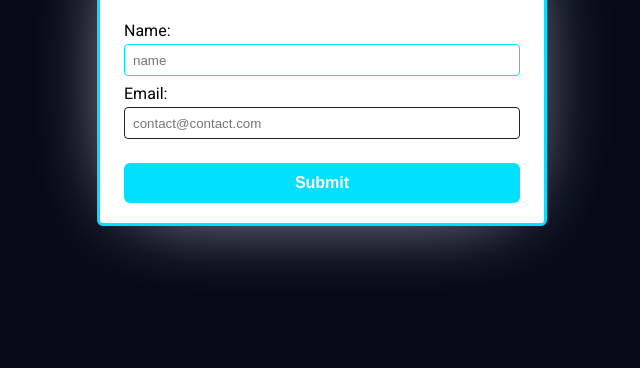
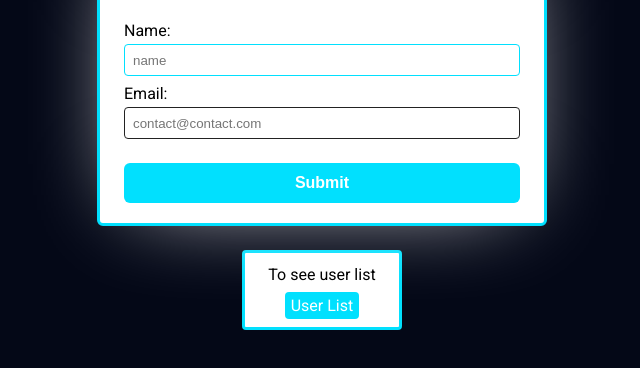
Before and after one commit to Vinicius-A-R/Challenge-NodeJS-Incodde, a plain HTML site: page frontend/index.html in a window 1280 px wide. Shown: the part 164-532 px from the top of the page, without its empty margins (318-958 px from the left). Drawn offline with Linux system fonts and the light colour scheme.

Commit message:
Add new tag link to another page

```diff
--- a/frontend/css/styles.css
+++ b/frontend/css/styles.css
@@ -6,17 +6,21 @@
 
 body {
   height: 100vh;
-  display: flex;
-  justify-content: center;
-  align-items: flex-start;
   font-family: 'Roboto', sans-serif;
   background-color: #040817;
+}
+
+section {
+  width: 100%;
+  display: flex;
+  margin-top: 80px;
+  justify-content: center;
+  clear: both;
 }
 
 .form {
   width: 450px;
   height: 310px;
-  margin-top: 80px;
   padding: 16px 24px;
   border: 3px solid #01e0fe;
   border-radius: 6px;
@@ -74,4 +78,46 @@ button {
   font-size: 16px;
   font-weight: 700;
   color: #fff;
+  cursor: pointer;
 }
+
+button:hover {
+  background-color: #01cce0;
+}
+
+#page::before {
+  clear: both;
+}
+
+#page {
+  width: 160px;
+  padding: 12px 16px;
+  background-color: #fff;
+  border: 3px solid #01e0fe;
+  border-radius: 4px;
+
+  margin: 0 auto;
+  margin-top: 24px;
+}
+
+#page span {
+  display: block;
+  text-align: center;
+  padding-bottom: 12px;
+}
+
+#user-list {
+  text-align: center;
+}
+
+#user-list a {
+  text-decoration: none;
+  padding: 4px 6px;
+  color: #fff;
+  border-radius: 4px;
+  background-color: #01e0fe;
+}
+
+#user-list a:hover {
+  background-color: #01cce0;
+}
--- a/frontend/index.html
+++ b/frontend/index.html
@@ -13,6 +13,7 @@
     <title>Register</title>
   </head>
   <body>
+    <section>
       <form class="form">
         <header>
           <span>Register</span>
@@ -29,6 +30,18 @@
 
         <button id="button" class="submit-button">Submit</button>
       </form>
+    </section>
+
+    <div id="page">
+      <span>To see user list</span>
+
+      <div id="user-list">
+        <a
+          href="https://v-coyote.github.io/Challenge-NodeJS-Incodde/frontend/list.html"
+          >User List</a
+        >
+      </div>
+    </div>
 
     <script type="application/javascript" src="./js/form.js"></script>
   </body>
```
Lines whose indentation alone changed are shown as unchanged.
